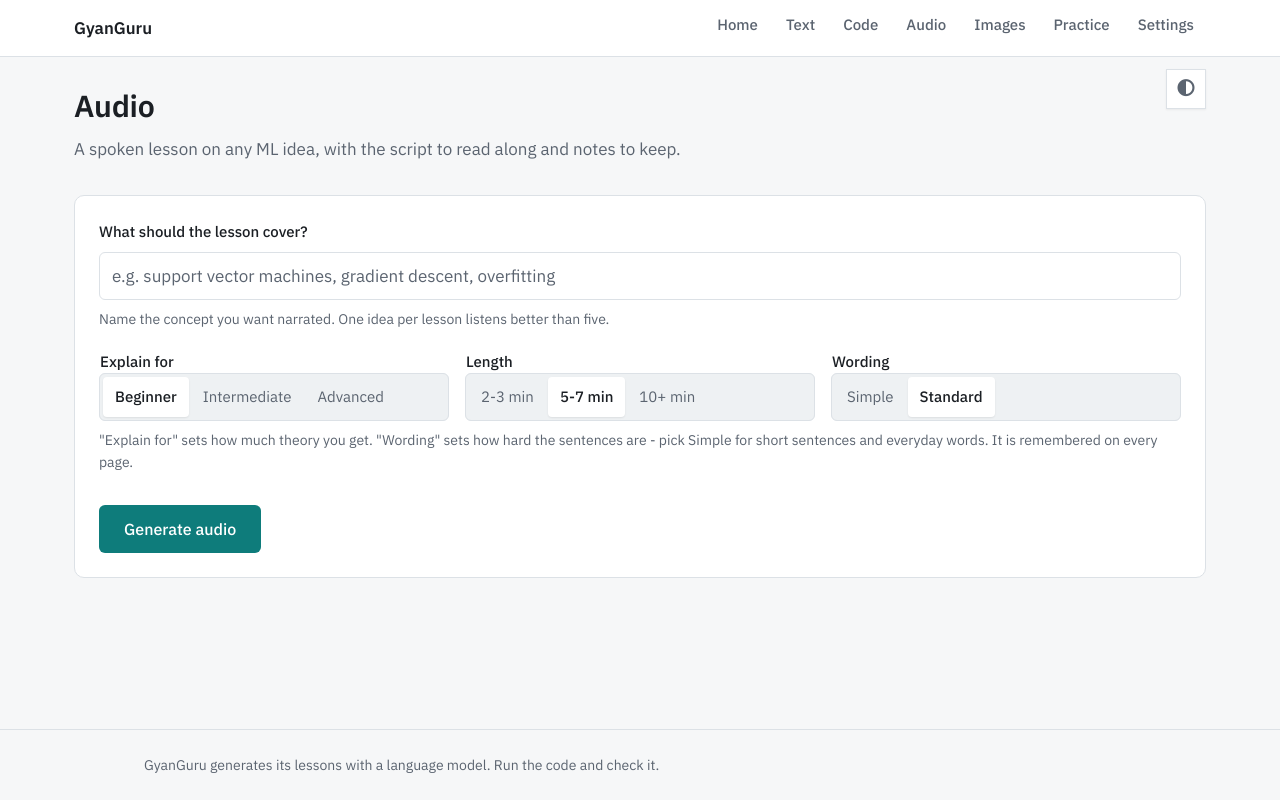
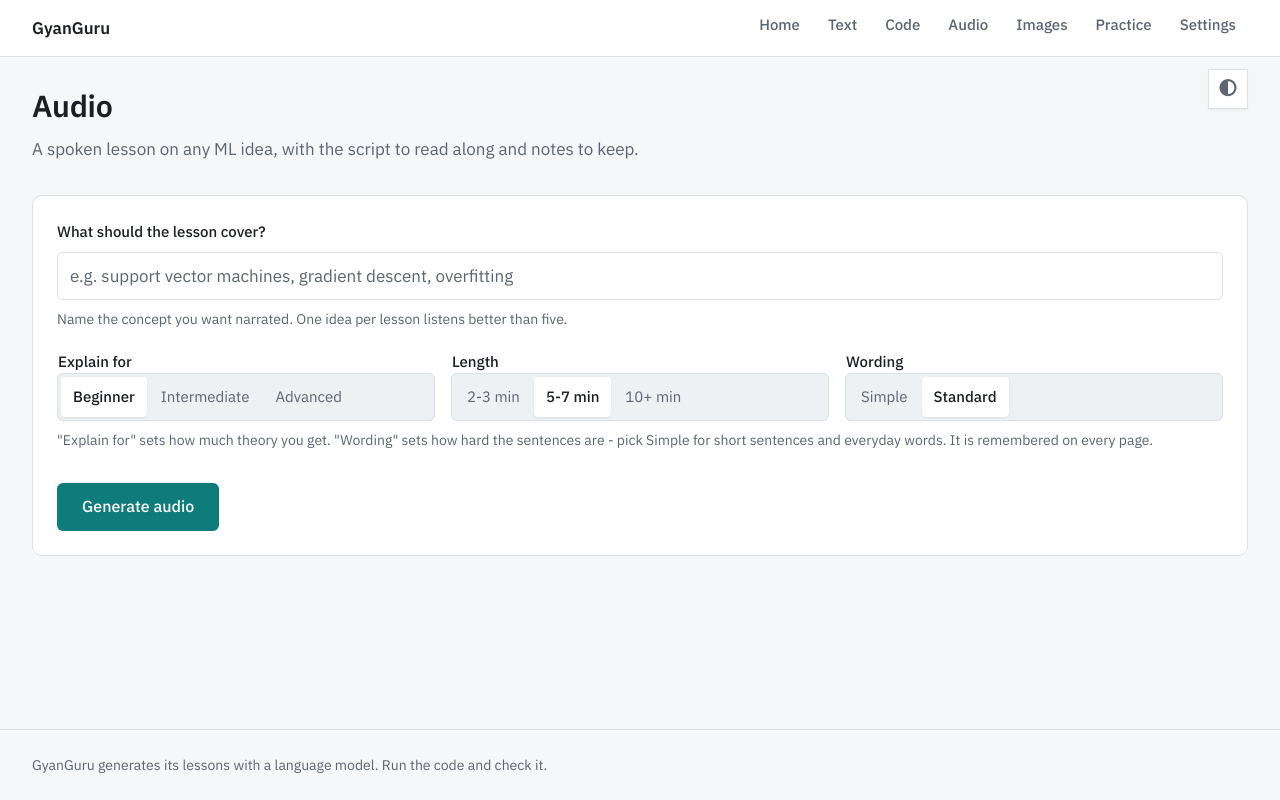
Before and after one commit to SaiBadam06/Interactive-ML-Learning-Platform, a Python web app: template templates/audio_learning.html in a window 1280 px wide. Run offline with Jinja, Linux system fonts and the light colour scheme; the template is opened without the code that fills it, so the values that code supplies are empty; some libraries are stand-ins or nearby versions.

Commit message:
Use the full window width
The page was capped at 1040px and centred, leaving a wide empty margin on
either side on any normal laptop screen. Containers, the navbar and the theme
dock now run edge to edge with a consistent gutter, tighter on small screens.

Reading columns keep their own --measure cap, so only the layout goes full
width: a line of prose at 1500px is not readable, and that limit is
typography rather than layout.

Co-Authored-By: Claude Opus 5 (1M context) <noreply@anthropic.com>

```diff
--- a/static/css/style.css
+++ b/static/css/style.css
@@ -132,12 +132,12 @@ kbd {
 
 .container {
     width: 100%;
-    max-width: 1040px;
-    margin: 0 auto;
-    padding: 0 var(--s5);
+    max-width: none;        /* full bleed: the page uses the whole window */
+    margin: 0;
+    padding: 0 var(--s6);
 }
 
-.container-wide { max-width: 1180px; }
+.container-wide { max-width: none; }
 
 .main-content { padding: var(--s6) 0 var(--s8); flex: 1 0 auto; }
 
@@ -171,9 +171,9 @@ kbd {
 }
 
 .nav-container {
-    max-width: 1180px;
-    margin: 0 auto;
-    padding: 0 var(--s5);
+    max-width: none;
+    margin: 0;
+    padding: 0 var(--s6);
     display: flex;
     align-items: center;
     gap: var(--s4);
@@ -1139,9 +1139,9 @@ textarea.form-control { min-height: 96px; }
        content and centre it - which put the switch in the middle of the page.
        An explicit width makes it span, so flex-end is a real right edge. */
     width: 100%;
-    max-width: 1180px;          /* matches .container-wide, the widest page */
-    margin: 0 auto;
-    padding: 0 var(--s5);
+    max-width: none;           /* tracks the full-bleed container */
+    margin: 0;
+    padding: 0 var(--s6);
     height: 0;                 /* takes no vertical space in the flow */
     pointer-events: none;      /* only the button is clickable */
 }
@@ -1155,6 +1155,15 @@ textarea.form-control { min-height: 96px; }
 @media (max-width: 700px) {
     .theme-dock { top: 65px; padding: 0 var(--s4); }
 }
+
+/* Full-bleed layout, tighter gutters on small screens where every pixel counts. */
+@media (max-width: 700px) {
+    .container, .nav-container, .theme-dock { padding: 0 var(--s4); }
+}
+
+/* The page is full width, but a line of prose is not readable at that width.
+   Reading columns keep their own cap so only the layout goes edge to edge. */
+.prose, .explanation-content, .follow-up-msg { max-width: var(--measure); }
 
 /* ---------- 7. Utilities ------------------------------------------------- */
 
```
